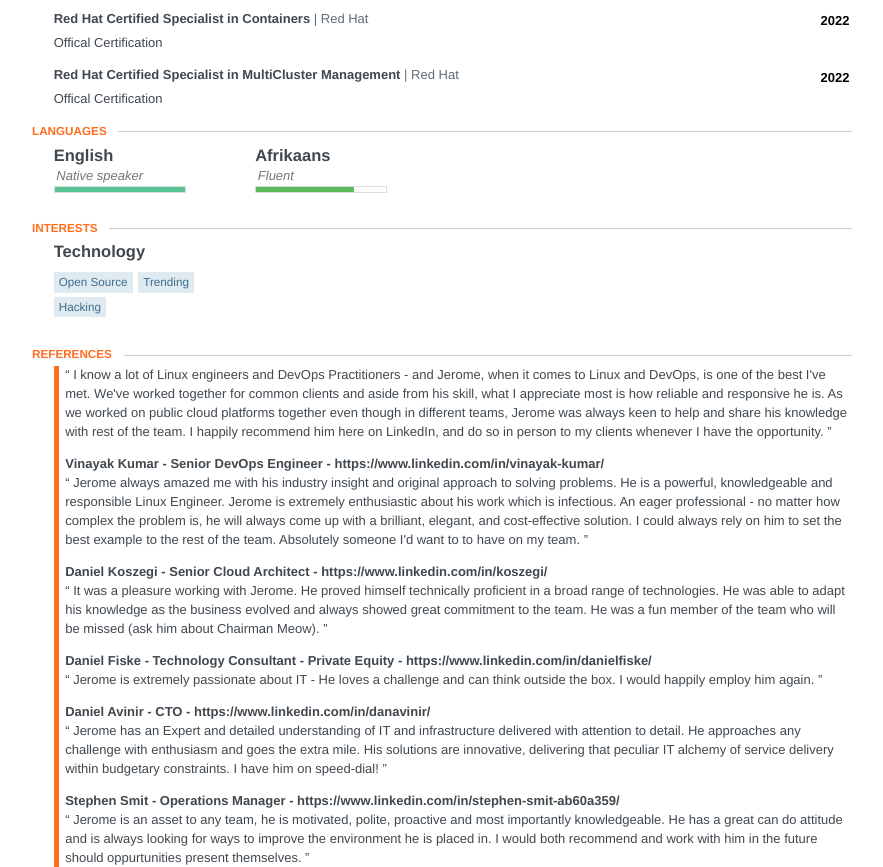
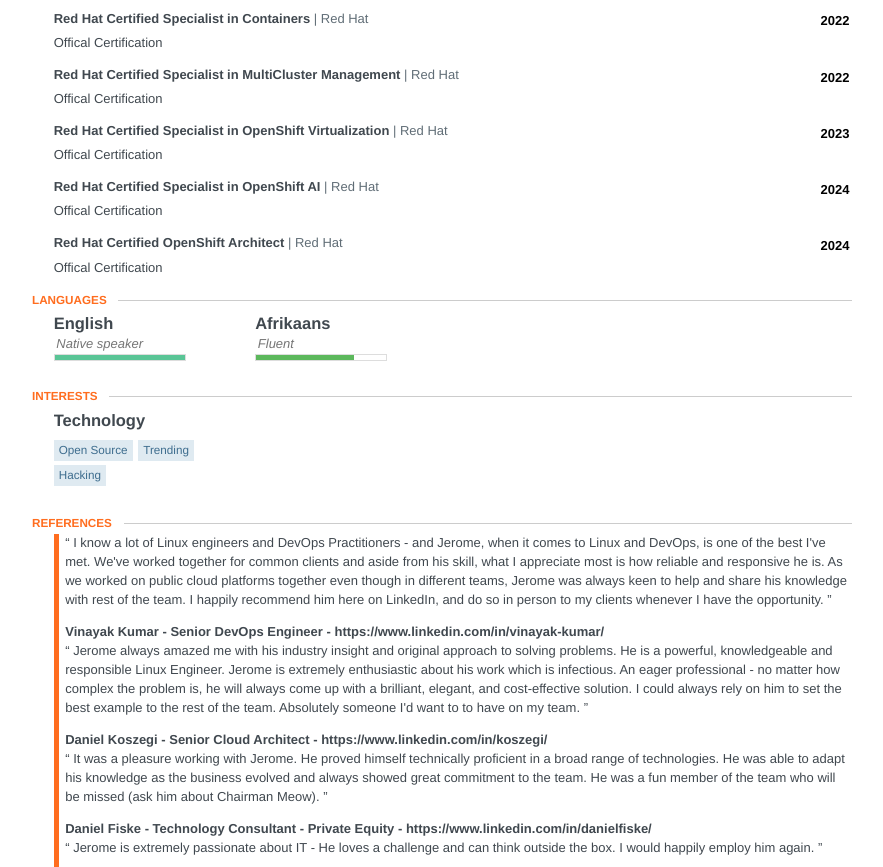
Before and after one commit to jeromeza/jerome.sheed.co.za, a plain HTML site: page index.html in a window 1280 px wide. Shown: the part 4281-5148 px from the top of the page, without its empty margins (198-1081 px from the left). Drawn offline with Linux system fonts and the light colour scheme.

Commit message:
updated certs

```diff
--- a/index.html
+++ b/index.html
@@ -1777,6 +1777,69 @@ section .location {
                 <div class="header-left">
                     <div class="title">
                       Red Hat Certified Specialist in MultiCluster Management
+                    </div>
+                    <div class="awarder">
+                      Red Hat
+                    </div>
+                </div>
+              </header>
+
+              <div class="item">
+                  <div class="summary"><p><p>Offical Certification</p></p></div>
+              </div>
+            </section>
+            <section class="award-item">
+                <label for="award-item-28"></label>
+
+              <header class="clear">
+                  <div class="date">
+                    2023
+                  </div>
+                <div class="header-left">
+                    <div class="title">
+                      Red Hat Certified Specialist in OpenShift Virtualization
+                    </div>
+                    <div class="awarder">
+                      Red Hat
+                    </div>
+                </div>
+              </header>
+
+              <div class="item">
+                  <div class="summary"><p><p>Offical Certification</p></p></div>
+              </div>
+            </section>
+            <section class="award-item">
+                <label for="award-item-29"></label>
+
+              <header class="clear">
+                  <div class="date">
+                    2024
+                  </div>
+                <div class="header-left">
+                    <div class="title">
+                      Red Hat Certified Specialist in OpenShift AI
+                    </div>
+                    <div class="awarder">
+                      Red Hat
+                    </div>
+                </div>
+              </header>
+
+              <div class="item">
+                  <div class="summary"><p><p>Offical Certification</p></p></div>
+              </div>
+            </section>
+            <section class="award-item">
+                <label for="award-item-30"></label>
+
+              <header class="clear">
+                  <div class="date">
+                    2024
+                  </div>
+                <div class="header-left">
+                    <div class="title">
+                      Red Hat Certified OpenShift Architect
                     </div>
                     <div class="awarder">
                       Red Hat
```
Also changed, not shown: resume.json (+18 -0 lines).
